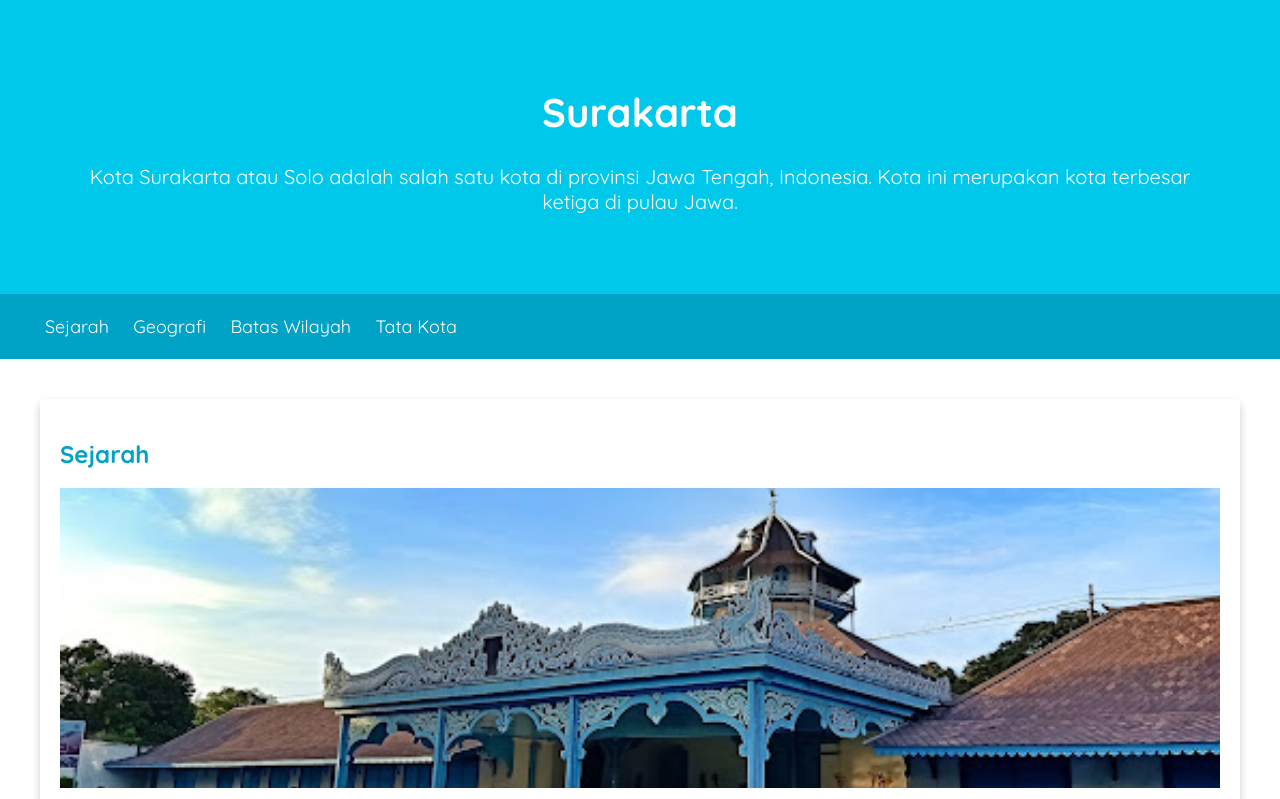
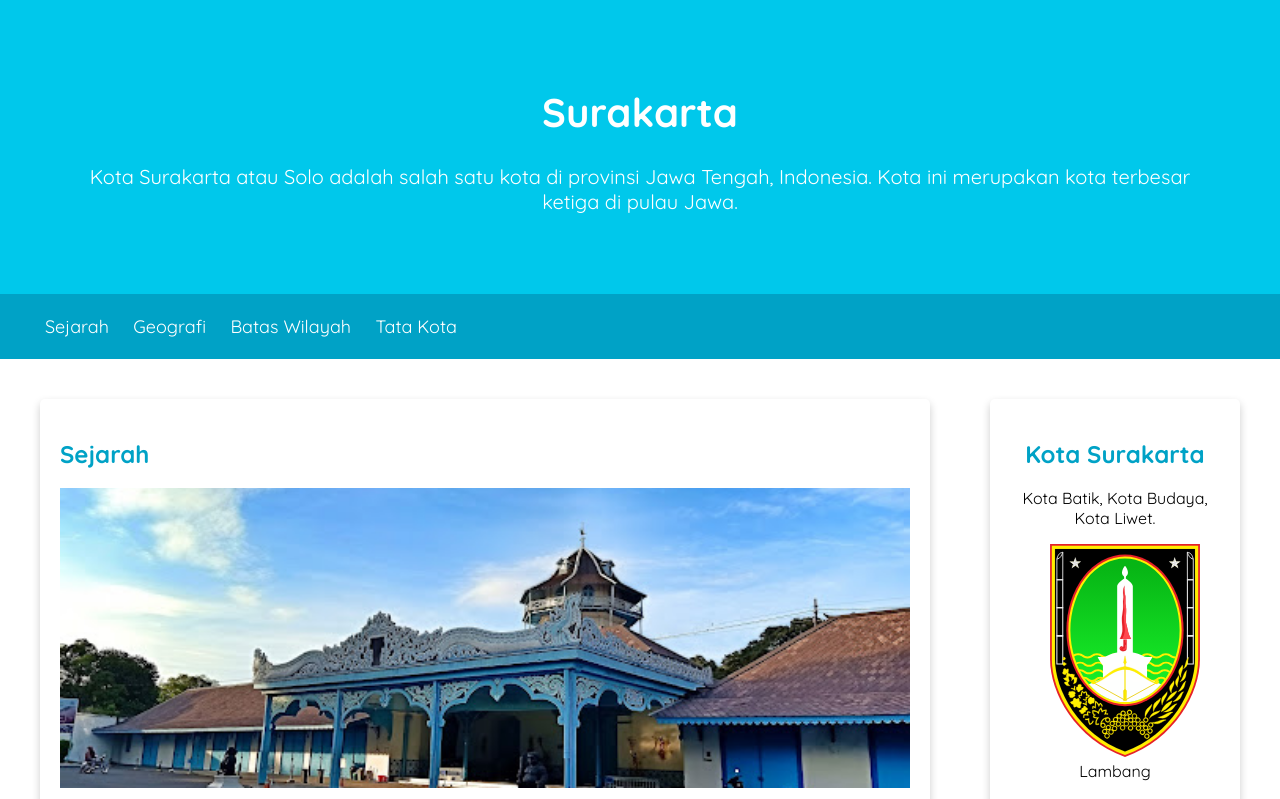
Before and after one commit to AisyahShintaBalqis/FrontEnd, a plain HTML site: page index.html in a window 1280 px wide. Shown: the top 799 px of the page. Drawn offline with Linux system fonts and the light colour scheme.

Commit message:
day-2 update

```diff
--- a/assets/styles/style.css
+++ b/assets/styles/style.css
@@ -1,3 +1,8 @@
+*{
+    box-sizing: border-box;
+}
+
+
 body {
     font-family: 'Quicksand', sans-serif;
     margin: 0px;
@@ -5,9 +10,13 @@ body {
 
 }
 
-h2,h3 {
+h2,h3,h4 {
     color: #00a2c6;
 
+}
+
+h4{
+    text-align: center;
 }
 
 
@@ -70,8 +79,34 @@ nav li {
 nav {
     background-color: #00a2c6;
     padding: 5px;
+    position: sticky;
+    top: 0;
 }
 
 main {
     padding: 20px;
+    overflow: auto;
 }
+
+#content {
+    float: left;
+    width: 75%;
+  }
+
+  aside {
+    float: right;
+    width: 25%;
+
+    padding-left: 20px;
+  }
+
+@media screen and (max-width: 1000px) {
+    #content, aside {
+        width: 100%;
+        padding: 0;
+      }
+}
+
+header {
+    display: inline;
+}
--- a/index.html
+++ b/index.html
@@ -1,6 +1,7 @@
 <!DOCTYPE html>
 <head>
     <meta charset="utf-8" />
+    <meta name="viewport" content="width=device-width, initial-scale=1">
     <title>Kota Surakarta</title>
 
     <link rel="stylesheet" href="assets/styles/style.css">
@@ -25,7 +26,7 @@
         </nav>
     </header>
         <main>
-        <div>
+        <div id="content">
         <article id="sejarah" class="card">
             <h2 >Sejarah</h2>
             <img src="assets/image/1.jpg" alt="Sejarah" class="featured-image"/>
```
